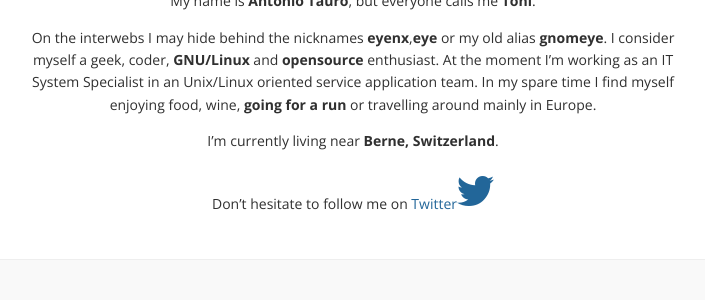
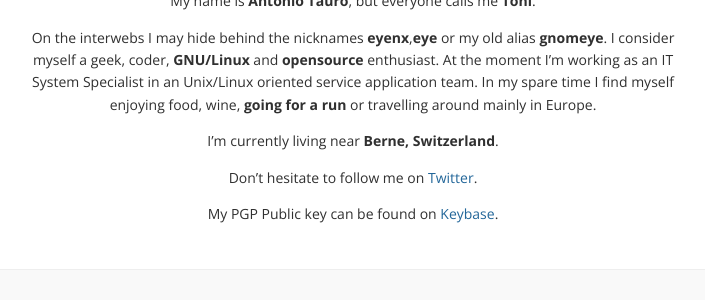
Before and after one commit to eyenx/blog, a Jekyll site: the page built from src/about/index.md, in a window 1280 px wide, cut to the strip 649-969 px from the top of the page. Shown: the top 300 px of the strip, without its empty margins (287-992 px from the left). Built offline with Jekyll 4.4.1, drawn with Linux system fonts in a browser that asks for light colours; comment, search, counter and statistics services are not loaded.

Commit message:
added link to pgp public key

```diff
--- a/src/about/index.md
+++ b/src/about/index.md
@@ -18,7 +18,10 @@ In my spare time I find myself enjoying food, wine, **going for a run** or trave
 I'm currently living near **Berne, Switzerland**.
 {: r}
 
-Don't hesitate to follow me on <a style="border: none;" href='https://twitter.com/{{ site.twitter_username }}'>Twitter<i class='fi-social-twitter size-48'></i></a>
+Don't hesitate to follow me on <a style="border: none;" href='https://twitter.com/{{ site.twitter_username }}'>Twitter</a>.
+{: r}
+
+My PGP Public key can be found on <a style="border: none;" href='https://keybase.io/eyenx/key.asc'>Keybase</a>.
 {: r}
 
 {% include changetip.html %}
```
